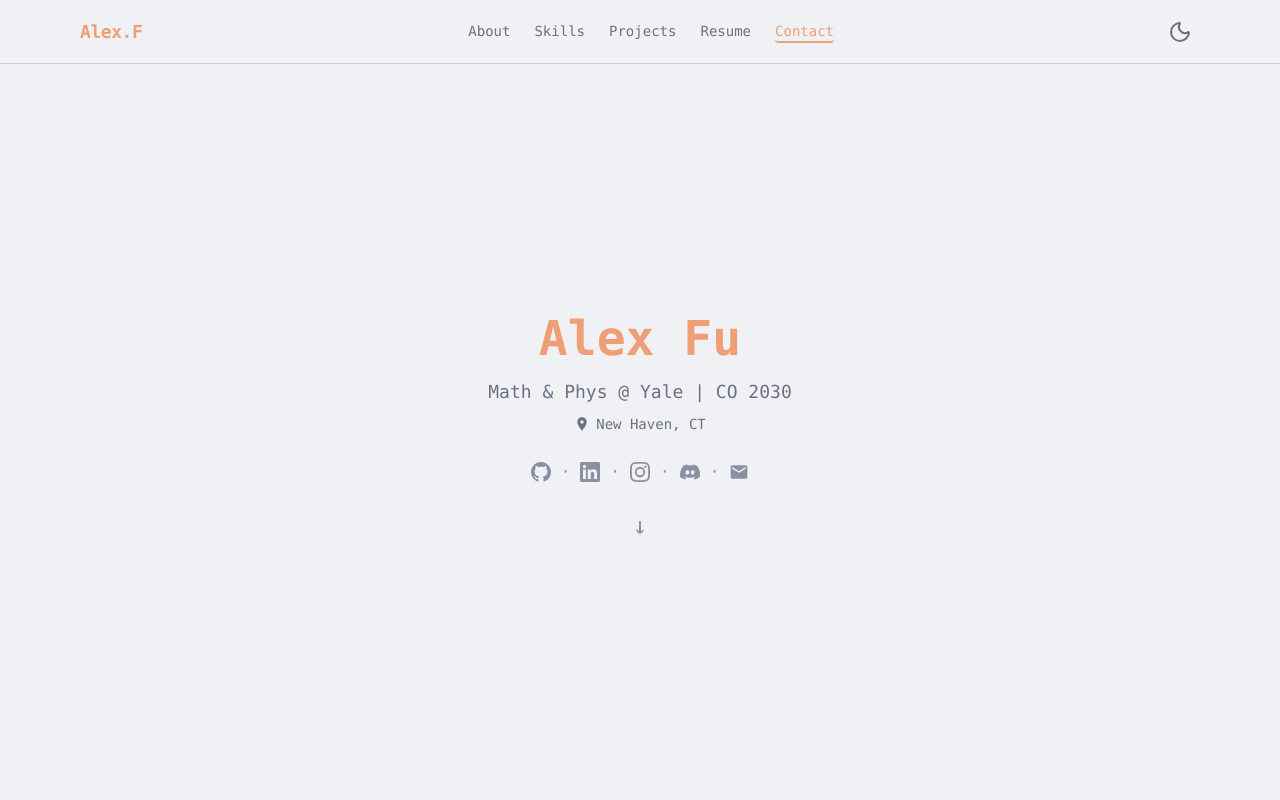
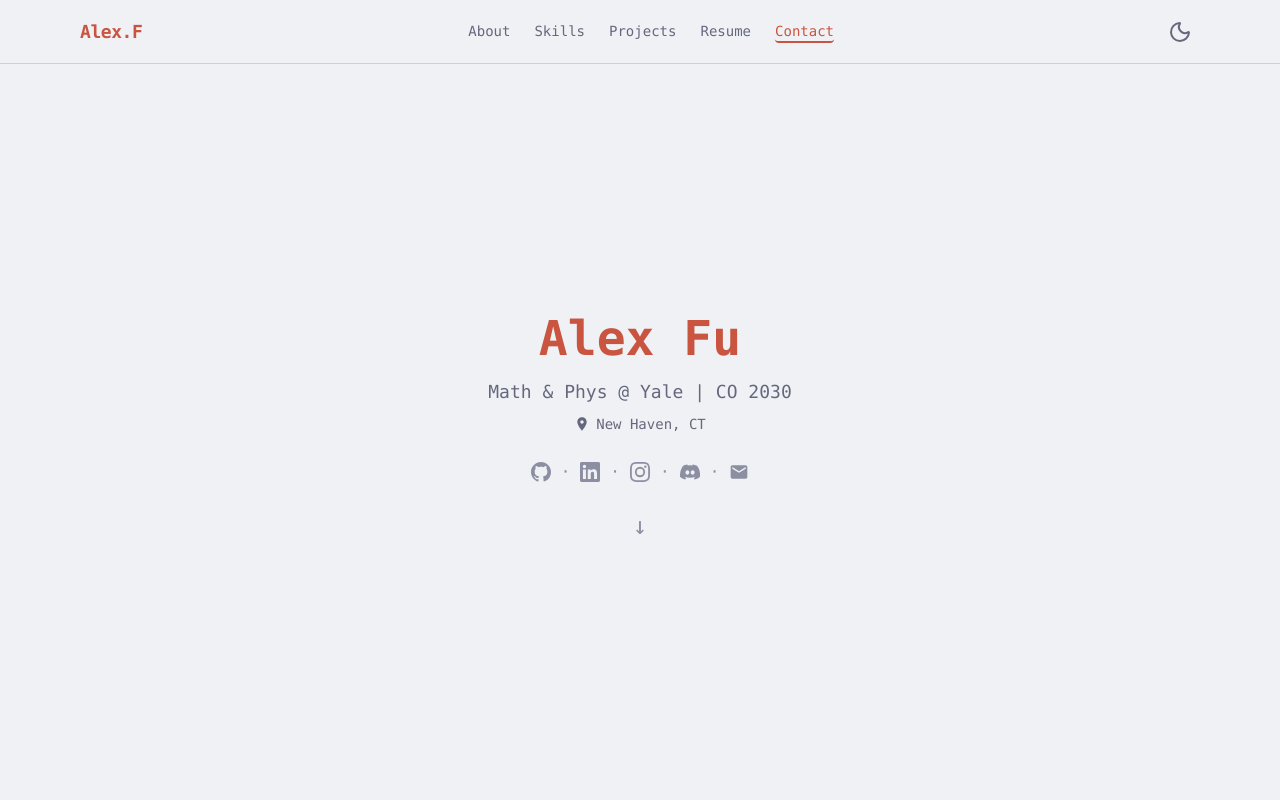
Before and after one commit to devxfu/personal-site, a React (Vite) app: page / in a window 1280 px wide. Shown: the top 800 px of the page. Built offline with nearby package versions, Linux system fonts and the light colour scheme.

Commit message:
Feat: Modify color tokens for light mode for WCAG AA compliance, respect reduced motion setting with dedicated mode
These changes are necessary for accessibility within the site.

```diff
--- a/src/index.css
+++ b/src/index.css
@@ -30,18 +30,18 @@
   --ctp-surface1: #bcc0cc;
   --ctp-surface2: #acb0be;
   --ctp-overlay0: #9ca0b0;
-  --ctp-overlay1: #8c8fa1;
+  --ctp-overlay1:#8c8fa1 ;
   --ctp-overlay2: #7c7f93;
   --ctp-text: #4c4f69;
-  --ctp-subtext0: #6c6f85;
+  --ctp-subtext0: #65687d;
   --ctp-subtext1: #5c5f77;
-  --ctp-mauve: #8839ef;
-  --ctp-blue: #1e66f5;
-  --ctp-green: #40a02b;
-  --ctp-red: #d20f39;
-  --ctp-yellow: #df8e1d;
-  --ctp-peach: #fe640b;
-  --ctp-accent: #ef9f76
+  --ctp-mauve: #8737ef;
+  --ctp-blue: #0e5bf4;
+  --ctp-green: #307820;
+  --ctp-red: #d00f39;
+  --ctp-yellow: #935d13;
+  --ctp-peach: #b74301;
+  --ctp-accent: #c95540;
 }
 
 @theme {
@@ -67,6 +67,16 @@
 
  --font-sans: "SF Mono Nerd Font", "JetBrains Mono", ui-monospace, "SF Mono", "Cascadia Code", Consolas, monospace;
  --font-mono: "SF Mono Nerd Font", "JetBrains Mono", ui-monospace, "SF Mono", "Cascadia Code", Consolas, monospace;
+}
+@media (prefers-reduced-motion: reduce) {
+  *,
+  *::before,
+  *::after {
+    animation-duration: 0.01ms !important;
+    animation-iteration-count: 1 !important;
+    transition-duration: 0.01ms !important;
+    scroll-behavior: auto !important;
+  }
 }
 
 :root {
```
